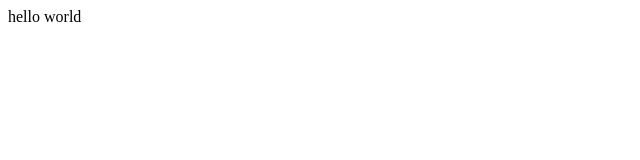
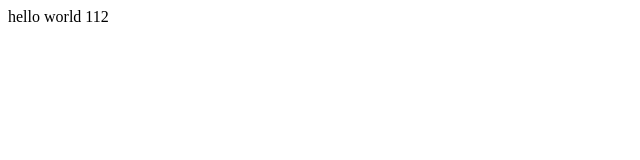
Before and after one commit to Prakashsingh0812/git-test, a plain HTML site: page index.html in a window 1280 px wide. Shown: the full height of the page, 0-640 px from the left. Drawn offline with Linux system fonts and the light colour scheme.

Commit message:
added 112

```diff
--- a/index.html
+++ b/index.html
@@ -6,6 +6,6 @@
     <title>Document</title>
 </head>
 <body>
-    hello world
+    hello world 112
 </body>
 </html>
```
